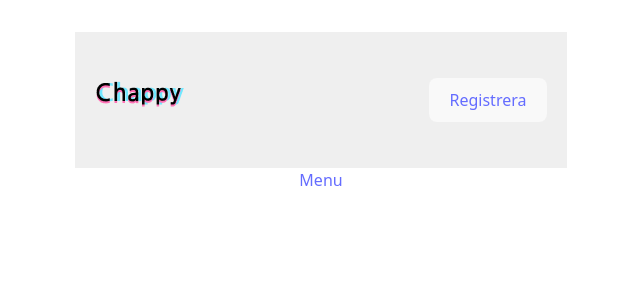
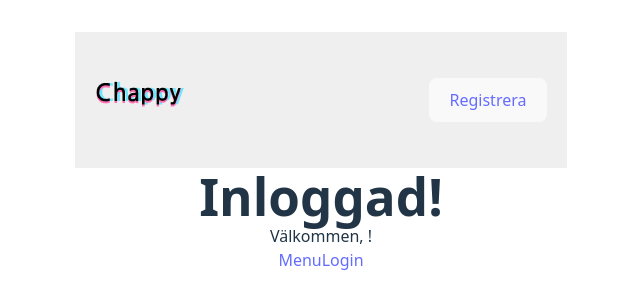
Before and after one commit to Juliahagstedtt/chappy, a React (Vite) app: page /loggedin in a window 1280 px wide. Before the commit this address had no page. Shown: the top 308 px of the page, without its empty margins (319-959 px from the left). Built offline with nearby package versions, Linux system fonts and the light colour scheme.

Commit message:
frontend, + frońtens för loggedin och register m.m.

```diff
--- a/src/App.tsx
+++ b/src/App.tsx
@@ -5,6 +5,7 @@ import Headers from "./pages/Headers";
 import Register from "./pages/Register";
 import Home from "./pages/Home";
 import Menu from "./pages/Menu";
+import LoggedIn from "./pages/LoggedIn"
 
 function App() {
   return (
@@ -14,12 +15,15 @@ function App() {
         <Route path="/" element={<Home />} />
         <Route path="/register" element={<Register />} />
         <Route path="/Menu" element={<Menu />} />
+        <Route path="/loggedin" element={<LoggedIn />} />
+
 
       </Routes>
 
       <nav>
         <NavLink to="/"></NavLink>
         <NavLink to="/Menu">Menu</NavLink>
+        <NavLink to="/LoggedIn">Login</NavLink>
 
         {/* <NavLink to="/register">Register</NavLink> */}
       </nav>
--- /dev/null
+++ b/src/pages/LoggedIn.jsx
@@ -0,0 +1,12 @@
+import React from 'react';
+
+function LoggedIn({ username }) {
+  return (
+    <div>
+      <h1>Inloggad!</h1>
+      <p>Välkommen, {username}!</p>
+    </div>
+  );
+}
+
+export default LoggedIn;
--- a/src/pages/register.jsx
+++ b/src/pages/register.jsx
@@ -6,6 +6,7 @@ function Register () {
 const [username, SetUsername] = useState("");
 const [password, SetPassword] = useState("");
 const [message, setMessage] = useState("");
+const [token, setToken] = useState(null);
 
 async function handleRegister() {
     try {
@@ -18,14 +19,38 @@ async function handleRegister() {
         const data = await res.json();
             if (res.ok) {
                 setMessage(data.message || "Användare skapad!");
+                setToken(data.token);
             } else {
-                setMessage(data.message || "Något gick fel vid registrering.");
+                setMessage(data.message || data.error || "Något gick fel vid registrering.");
             }
             console.log("Användare skapad");
     } catch (err) {
         console.error("Fel vid registrering", err);
     }
 }
+
+
+async function handleLogin() {
+    try {
+        const res = await fetch("http://localhost:10000/api/login", {
+            method: "POST",
+            headers: { "Content-Type": "application/json" },
+            body: JSON.stringify({ username, password }),
+        });
+
+        const data = await res.json();
+            if (res.ok) {
+                setMessage(data.message || "Inloggning lyckades!");
+                navigate("/loggedin", { state: { username } });
+            } else {
+                setMessage(data.message || data.error || "Något gick fel vid inloggningen.");
+            }
+            console.log("Användare inloggad");
+    } catch (err) {
+        console.error("Fel vid inloggning", err);
+    }
+}
+
 
 return (
 <div className="register-container">
@@ -48,8 +73,10 @@ return (
 
     <div className="Reg-buttons">
         <button className="register" onClick={handleRegister}>Register</button>
+        <p className="message">{message}</p>
 
-        <button className="login">Login</button>
+
+        <button className="login" onClick={handleLogin}>Login</button>
     </div>
 </div>
 
```
Also changed, not shown: src/styles/Login.css (added).
